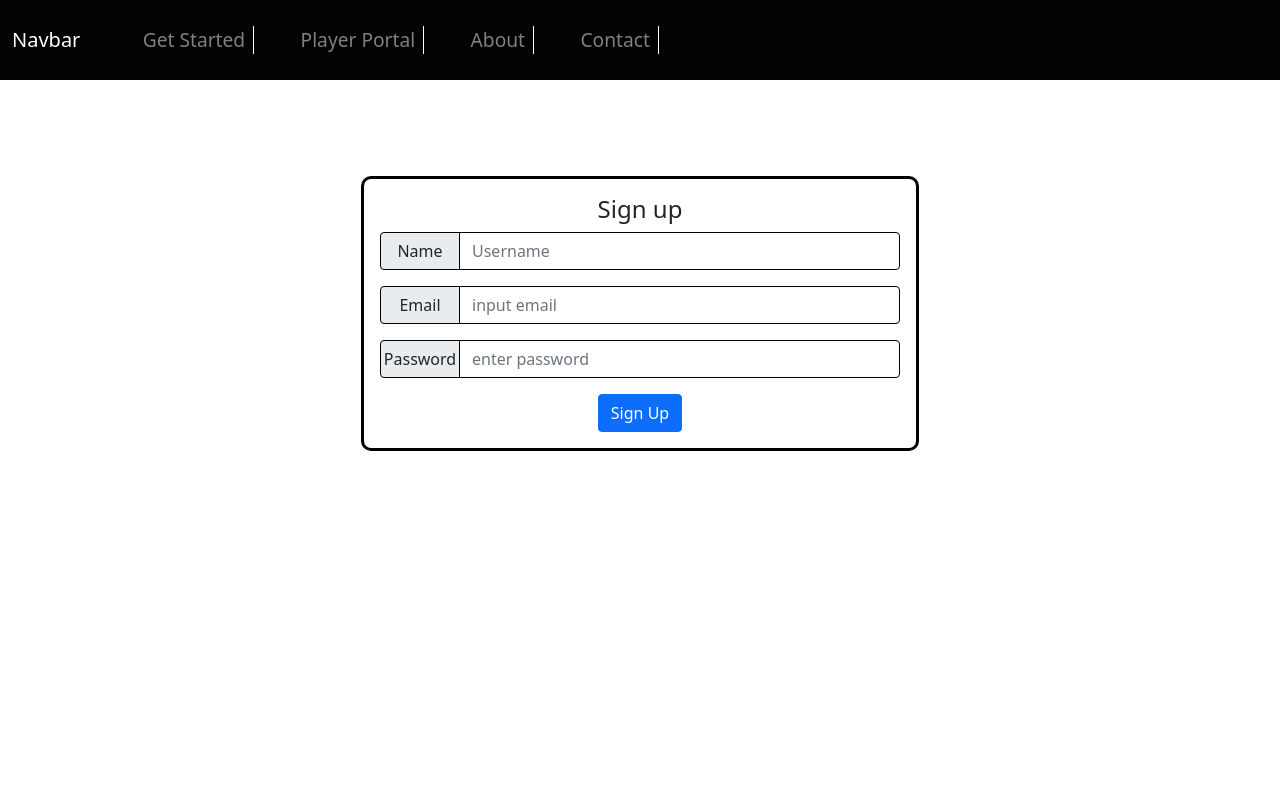
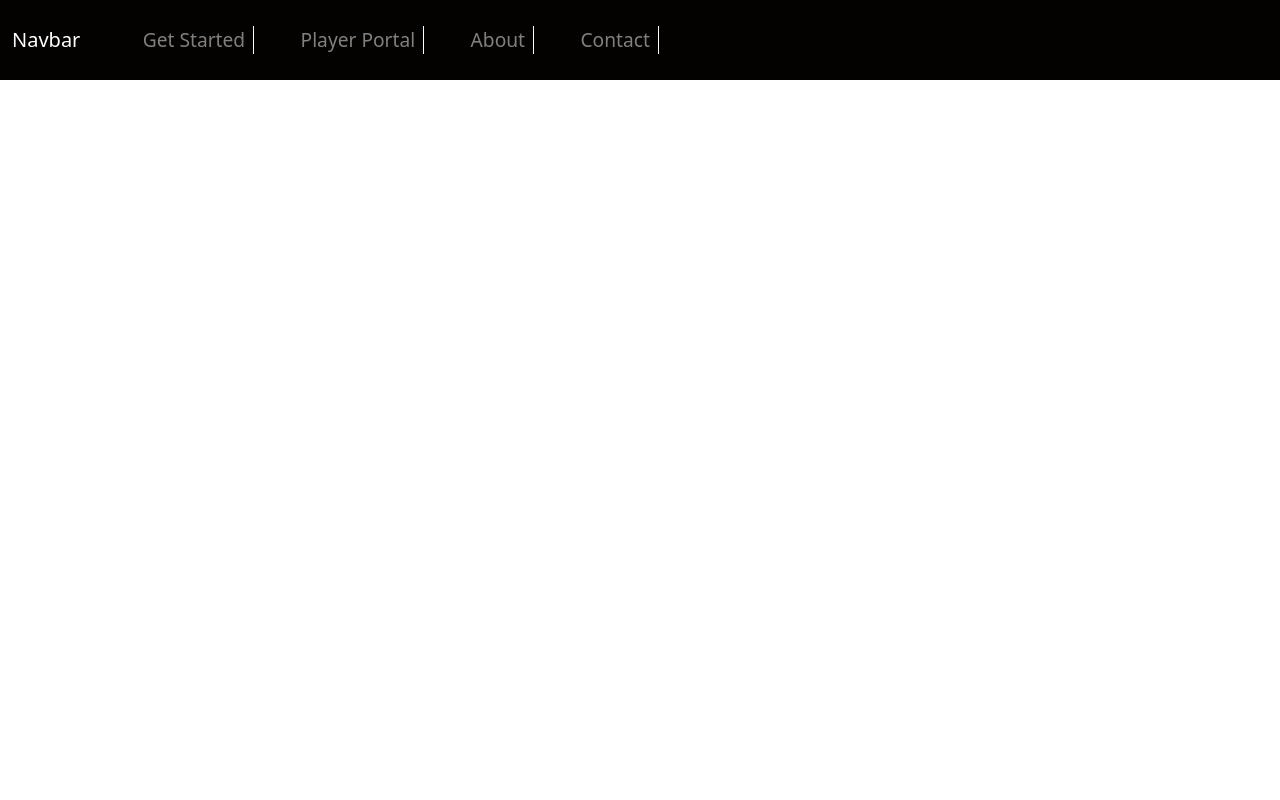
Before and after one commit to CianMW/odyssey-vtt-fe, a React (Create React App) app in the folder fe-vtt-indie/: page /signUp in a window 1280 px wide. Shown: the top 800 px of the page. Built offline with nearby package versions, Linux system fonts and the light colour scheme; the HTML template or start-up script is replaced by a standard one.

Commit message:
Revert "Sign up Layout and state"
This reverts commit 63433fb09d7416b87be880f5ef196e092f137189.

```diff
--- a/fe-vtt-indie/src/App.js
+++ b/fe-vtt-indie/src/App.js
@@ -8,15 +8,13 @@ import Login from './components/login-signup/Login';
 import LandingPage from './components/LandingPage/LandingPage';
 import MainFooter from './components/Footer';
 import SignUp from './components/login-signup/SignUp';
-import LoginNavBar from './components/login-signup/LoginNavBar';
 
 function App() {
   return (
     <div className="App">
         <Router>
-        <LoginNavBar />
-          <Routes className="mt-5">
-            <Route path="/" element={<LandingPage />}/>
+          <Routes>
+            <Route path="/" element={<LandingPage/>}/>
             <Route path="/signUp" element={<SignUp/>}/>
             <Route path="/signUp" element={<Login/>}/>
           </Routes>
--- a/fe-vtt-indie/src/components/LandingPage/LandingPage.jsx
+++ b/fe-vtt-indie/src/components/LandingPage/LandingPage.jsx
@@ -2,7 +2,6 @@ import { Container, Row , Col, Button} from "react-bootstrap"
 import LoginNavBar from "../login-signup/LoginNavBar"
 import { Link } from "react-router-dom"
 import "../../styleSheets/landingPageStyle.css"
-import { useState } from "react"
 
 
 const LandingPage = () => {
@@ -11,7 +10,7 @@ const LandingPage = () => {
 
         <div id="overflow-cutoff">
 
-        {/* <LoginNavBar/>  */}
+        <LoginNavBar/>
 
         <Container className="intro-container d-flex justify-content-center background-fixed p-0 m-0" fluid>
             <Row>
@@ -48,7 +47,6 @@ const LandingPage = () => {
                     </Link>
                 </Col>
             </Row>
-
             </Row>
         </Container>
         </div>
--- a/fe-vtt-indie/src/components/login-signup/Login.jsx
+++ b/fe-vtt-indie/src/components/login-signup/Login.jsx
@@ -1,7 +1,6 @@
 import { Container, Row , Col, Button} from "react-bootstrap"
 import LoginNavBar from "./LoginNavBar"
 import { Link } from "react-router-dom"
-import "../../styleSheets/signUpLogInStyle.css"
 
 
 const Login = () => {
--- a/fe-vtt-indie/src/components/login-signup/LoginNavBar.jsx
+++ b/fe-vtt-indie/src/components/login-signup/LoginNavBar.jsx
@@ -5,7 +5,7 @@ const LoginNavBar = () => {
 
     return(
         <>
-        <Container className="p-0 static-margin" id="navbar-container" fluid>
+        <Container className="p-0" id="navbar-container" fluid>
           <Navbar id="main-navbar" className="linked navbar-dark" expand="lg" fixed="top" >
             <Container fluid>
             <Navbar.Brand href="#home">Navbar</Navbar.Brand>
--- a/fe-vtt-indie/src/components/login-signup/SignUp.jsx
+++ b/fe-vtt-indie/src/components/login-signup/SignUp.jsx
@@ -1,159 +1,26 @@
-import {
-  Container,
-  Row,
-  Col,
-  Button,
-  InputGroup,
-  FormControl,
-} from "react-bootstrap";
-import LoginNavBar from "./LoginNavBar";
-import { Link } from "react-router-dom";
-import { useEffect, useState } from "react";
-import "../../styleSheets/signUpLogInStyle.css";
+
+import { Container, Row , Col, Button} from "react-bootstrap"
+import LoginNavBar from "./LoginNavBar"
+import { Link } from "react-router-dom"
+
 
 const SignUp = () => {
-  const [name, setName] = useState("")
-  const [email, setEmail] = useState("")
-  const [password, setPassword] = useState("")
 
-  useEffect(() => {
-    console.log(name, email, password)
-  }, [name, password, email])
+    return(
+        <>
+         <LoginNavBar/>
 
-  // return (
-  //     <div>
-  //       {/* Hello world */}
-  //       <div className="awesome" style={{}}>
-  //         <div className="form_container">
-  //           <div className="title_container">
-  //             <h2>Responsive Registration Form</h2>
-  //           </div>
-  //           <div className="row clearfix">
-  //             <div className>
-  //               <form>
-  //                 <div className="input_field"> <span><i aria-hidden="true" className="fa fa-envelope" /></span>
-  //                   <input type="email" name="email" placeholder="Email" required />
-  //                 </div>
-  //                 <div className="input_field"> <span><i aria-hidden="true" className="fa fa-lock" /></span>
-  //                   <input type="password" name="password" placeholder="Password" required />
-  //                 </div>
-  //                 <div className="input_field"> <span><i aria-hidden="true" className="fa fa-lock" /></span>
-  //                   <input type="password" name="password" placeholder="Re-type Password" required />
-  //                 </div>
-  //                 <div className="row clearfix">
-  //                   <div className="col_half">
-  //                     <div className="input_field"> <span><i aria-hidden="true" className="fa fa-user" /></span>
-  //                       <input type="text" name="name" placeholder="First Name" />
-  //                     </div>
-  //                   </div>
-  //                   <div className="col_half">
-  //                     <div className="input_field"> <span><i aria-hidden="true" className="fa fa-user" /></span>
-  //                       <input type="text" name="name" placeholder="Last Name" required />
-  //                     </div>
-  //                   </div>
-  //                 </div>
-  //                 <div className="input_field radio_option">
-  //                   <input type="radio" name="radiogroup1" id="rd1" />
-  //                   <label htmlFor="rd1">Male</label>
-  //                   <input type="radio" name="radiogroup1" id="rd2" />
-  //                   <label htmlFor="rd2">Female</label>
-  //                 </div>
-  //                 <div className="input_field select_option">
-  //                   <select>
-  //                     <option>Select a country</option>
-  //                     <option>Option 1</option>
-  //                     <option>Option 2</option>
-  //                   </select>
-  //                   <div className="select_arrow" />
-  //                 </div>
-  //                 <div className="input_field checkbox_option">
-  //                   <input type="checkbox" id="cb1" />
-  //                   <label htmlFor="cb1">I agree with terms and conditions</label>
-  //                 </div>
-  //                 <div className="input_field checkbox_option">
-  //                   <input type="checkbox" id="cb2" />
-  //                   <label htmlFor="cb2">I want to receive the newsletter</label>
-  //                 </div>
-  //                 <input className="button" type="submit" defaultValue="Register" />
-  //               </form>
-  //             </div>
-  //           </div>
-  //         </div>
-  //       </div>"border: 1px solid red"&gt;
-  //       <label htmlFor="name">Enter your name: </label>
-  //       <input type="text" id="name" />
-  //       <p>Enter your HTML here</p>
-  //     </div>
-  //   );
-  return (
-      <div className="d-flex align-items-center">
-      <Container className="intro-container mt-5">
-        <Container className="mt-5">
-          <Row className="justify-content-center align-items-center">
-            <Col sm={12} md={8} lg={6} className="bordered-login p-3">
-              <Row>
-                <Col>
-                  <h4>Sign up</h4>
+        <Container className="intro-container">
+            <Row>
+                <Col sm="6">
+                    <div className="d-flex justify-content-center">
+                        <Button as="Link">Log in</Button>
+                    </div>
                 </Col>
-              </Row>
-              <Row>
-                <Col>
-                  <InputGroup className="mb-3">
-                  <InputGroup.Text className="justify-content-center" id="basic-addon1"><span>Name</span></InputGroup.Text>
-                  <FormControl
-                      placeholder="Username"
-                      aria-label="Username"
-                      aria-describedby="basic-addon1"
-                      onChange={(e) => {setName(e.currentTarget.value)}}
-                      value={name}
-                    />
-                  </InputGroup>
-                </Col>
-              </Row>
-              <Row>
-                <Col>
-                  <InputGroup className="mb-3">
-                  <InputGroup.Text className="justify-content-center" id="basic-addon1"><span>Email</span></InputGroup.Text>
-                  <FormControl
-                      placeholder="input email"
-                      aria-label="Username"
-                      aria-describedby="basic-addon1"
-                      onChange={(e) => {setEmail(e.currentTarget.value)}}
-                      value={email}
-                    />
-                  </InputGroup>
-                </Col>
-              </Row>
-              <Row>
-                <Col>
-                  <InputGroup className="mb-3">
-                    <InputGroup.Text className="justify-content-center" id="basic-addon1"><span>Password</span></InputGroup.Text>
-                    <FormControl
-                    type="password"
-                      placeholder="enter password"
-                      aria-label="Username"
-                      aria-describedby="basic-addon1"
-                      onChange={(e) => {setPassword(e.currentTarget.value)}}
-                      value={password}
-                    />
-                  </InputGroup>
-                </Col>
-              </Row>
+            </Row>
+        </Container>
+        </>
+    )
+}
 
-        <Row className="justify-content-center">
-          <Col sm={6}>
-            <div className="d-flex justify-content-center">
-              <Button as="Link">Sign Up</Button>
-            </div>
-          </Col>
-        </Row>
-
-            </Col>
-          </Row>
-        </Container>
-      </Container>
-    </div>
-  );
-};
-
-export default SignUp;
+export default SignUp
--- a/fe-vtt-indie/src/styleSheets/landingPageStyle.css
+++ b/fe-vtt-indie/src/styleSheets/landingPageStyle.css
@@ -37,12 +37,9 @@ div.button-red{
     transition-duration: 0.5s, 0.5s;
 
 }
-div.button-red span{
-    opacity: 1;
-}
 
 div.button-red:hover{
-    background-color: #d1040b;
+    background-color: #DB0007;
     outline-color: black;
     box-shadow: 5px 5px 5px rgb(0, 0, 0);
     color: white;
--- a/fe-vtt-indie/src/styleSheets/mainNavBarStyle.css
+++ b/fe-vtt-indie/src/styleSheets/mainNavBarStyle.css
@@ -44,7 +44,3 @@ a.linked.nav-link{
     display: flex;
     justify-content: space-between;
 } */
-
-.static-margin{
-    margin-bottom: 80px;
-}
--- a/fe-vtt-indie/src/styleSheets/signUpLogInStyle.css
+++ /dev/null
@@ -1,7 +0,0 @@
-.bordered-login{
-    border: 3px solid rgb(0, 0, 0) !important;
-    border-radius: 10px;
-}
-#basic-addon1{
-    width:80px;
-}
```
